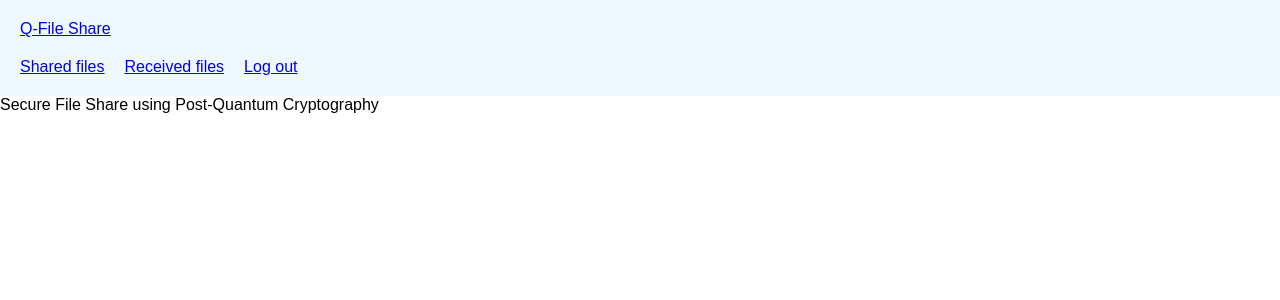
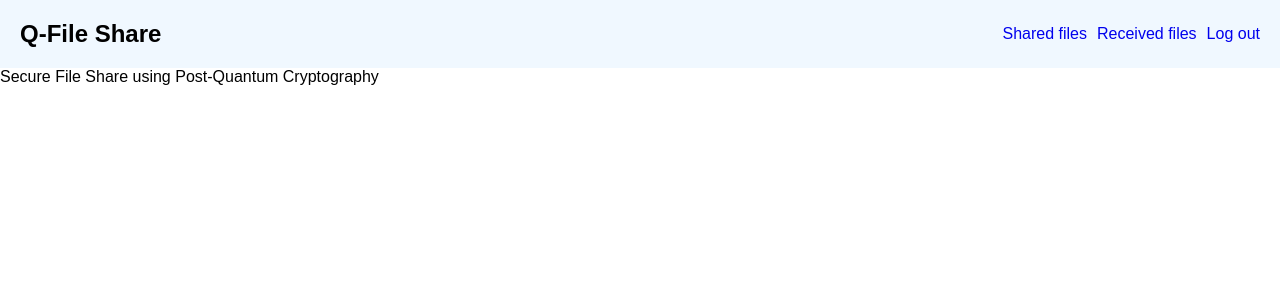
Before and after one commit to ns-krishnakodali/q-file-share, a Next.js app in the folder q-file-share-ui/: page /dashboard in a window 1280 px wide. Shown: the top 300 px of the page. Built offline with nearby package versions, Linux system fonts and the light colour scheme.

Commit message:
New: Add styling

```diff
--- a/q-file-share-ui/src/modules/NavBar/NavBar.module.css
+++ b/q-file-share-ui/src/modules/NavBar/NavBar.module.css
@@ -1,16 +1,21 @@
 .navbar {
-  width: 100%;
   background-color: aliceblue;
   margin: 0;
-  padding: 10px;
+  padding: 20px;
+  display: flex;
+  justify-content: space-between;
+  gap: 10px;
+  align-items: center;
+}
+
+.navbar_logo {
+  font-size: 1.5rem;
+  font-weight: bold;
+  color: black;
+  text-decoration: none;
+  margin-right: auto;
 }
 
 .navbar_menu_item {
-  display: inline-block;
-  margin: 10px;
+  text-decoration: none;
 }
-
-.navbar_logo {
-  display: inline-block;
-  margin: 10px;
-}
--- a/q-file-share-ui/src/modules/NavBar/index.tsx
+++ b/q-file-share-ui/src/modules/NavBar/index.tsx
@@ -15,7 +15,6 @@ export const NavBar = ({ currentPage, showLogo }: INavBar) => {
           Q-File Share
         </a>
       )}
-      <div className={styles.navbar_menu}>
       {currentPage !== "shared_files" && (
         <a href="/shared_files" className={styles.navbar_menu_item}>
           Shared files
@@ -30,6 +29,5 @@ export const NavBar = ({ currentPage, showLogo }: INavBar) => {
         Log out
       </a>
     </div>
-    </div>
   );
 };
```
Lines whose indentation alone changed are shown as unchanged.
